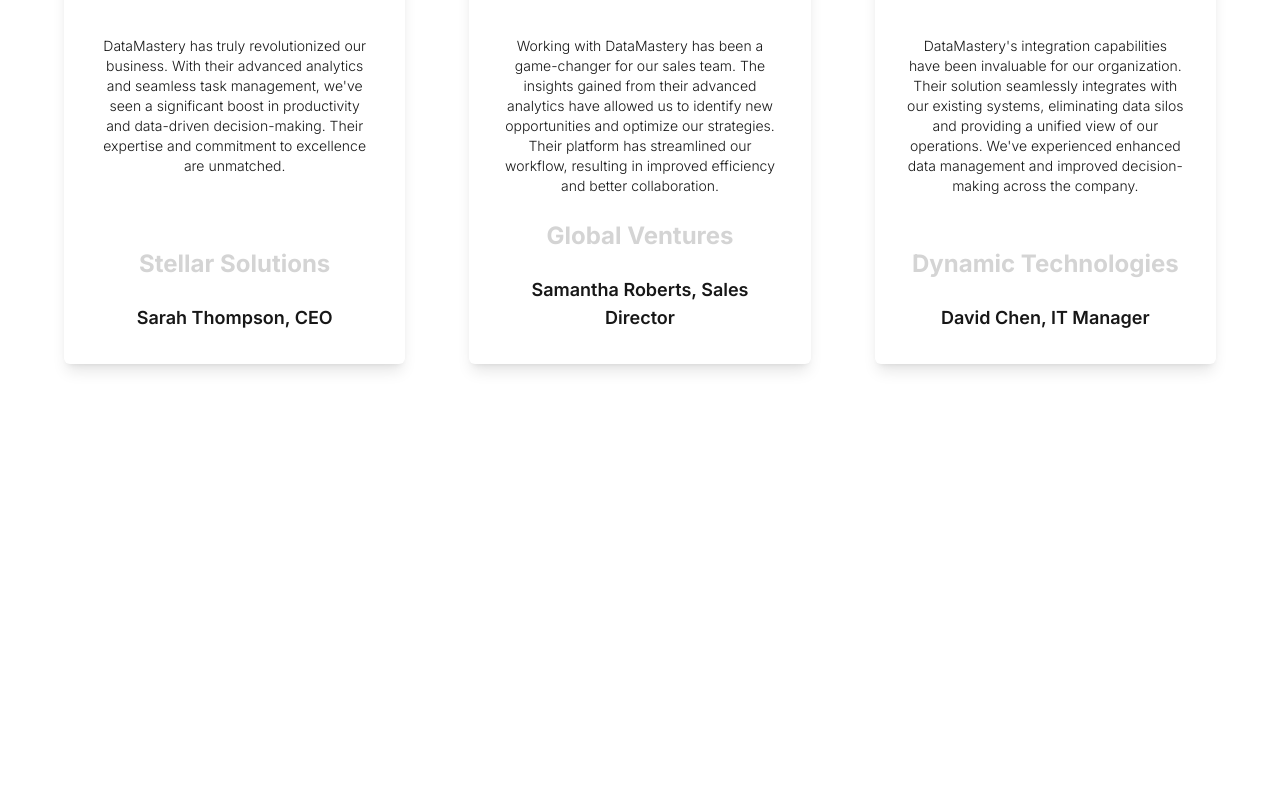
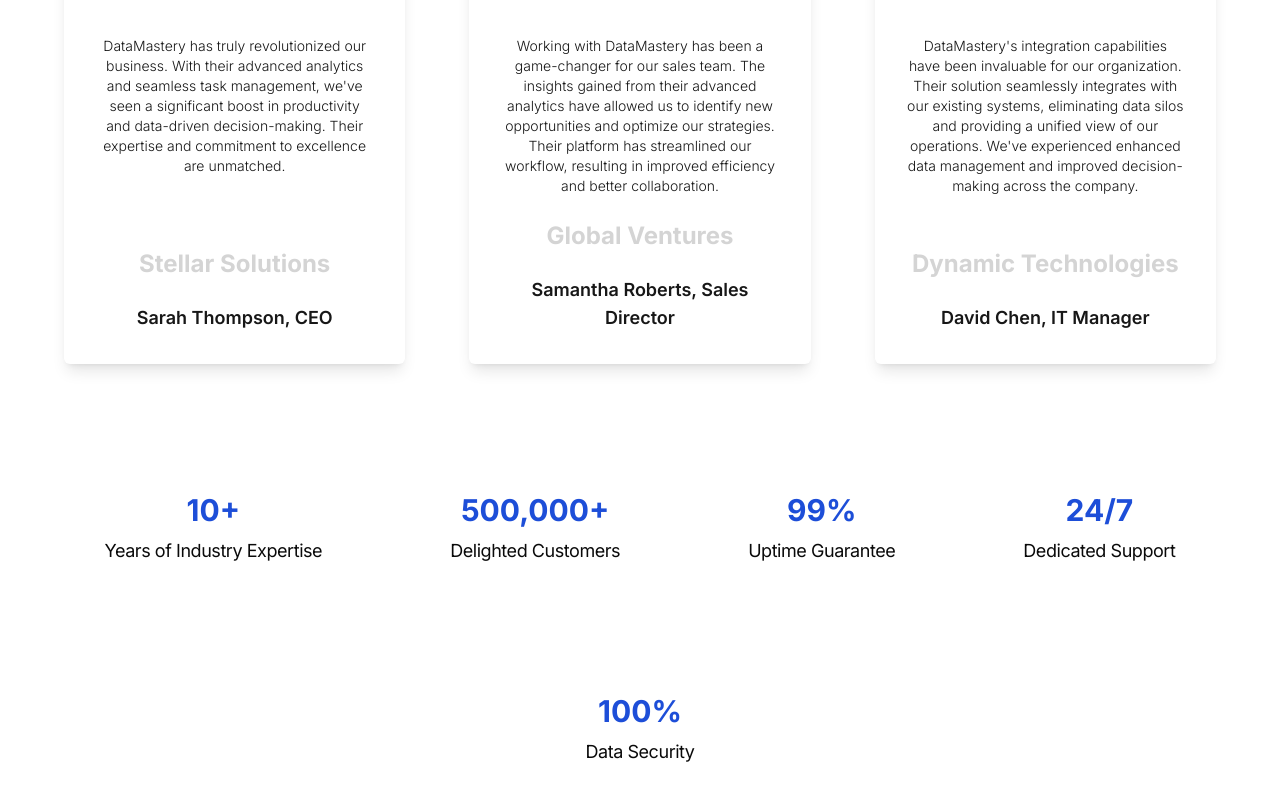
Before and after one commit to se7t/datamastery, a Next.js app: page / in a window 1280 px wide. Shown: the part 4146-4946 px from the top of the page. Before the commit the page ends 4638 px from the top, so only its background shows below. Built offline with nearby package versions, Linux system fonts and the light colour scheme.

Commit message:
Add statistics section

```diff
--- a/app/page.tsx
+++ b/app/page.tsx
@@ -5,6 +5,7 @@
 import FunctionalityList from "@/components/FunctionalityList";
 import Integrations from "@/components/Integrations";
 import TestimonialsSections from "@/components/TestimonialsSection";
+import StatisticsList from "@/components/StatisticsList";
 
 export default function Home() {
   return (
@@ -16,6 +17,7 @@
       <FunctionalityList />
       <Integrations />
       <TestimonialsSections />
+      <StatisticsList />
     </main>
   );
 }
--- /dev/null
+++ b/components/StatisticsItem.tsx
@@ -0,0 +1,20 @@
+interface StatisticsItemProps {
+  stat: string;
+  description: string;
+}
+
+const StatisticsItem = (props: StatisticsItemProps) => {
+  return (
+    <div>
+      <h3 className="text-center text-3xl font-bold text-blue-700">
+        {props.stat}
+        <br />
+        <span className="text-lg font-normal tracking-tight text-neutral-950">
+          {props.description}
+        </span>
+      </h3>
+    </div>
+  );
+};
+
+export default StatisticsItem;
--- /dev/null
+++ b/components/StatisticsList.tsx
@@ -0,0 +1,27 @@
+import StatisticsItem from "./StatisticsItem";
+
+const StatisticsList = () => {
+  const statisticsItems = [
+    { stat: "10+", description: "Years of Industry Expertise" },
+    { stat: "500,000+", description: "Delighted Customers" },
+    { stat: "99%", description: "Uptime Guarantee" },
+    { stat: "24/7", description: "Dedicated Support" },
+    { stat: "100%", description: "Data Security" },
+  ];
+
+  return (
+    <section className="container mx-auto my-24 flex flex-wrap justify-center gap-24 px-8 md:my-32 lg:px-16 xl:gap-32">
+      {statisticsItems.map((item, index) => {
+        return (
+          <StatisticsItem
+            key={index}
+            stat={item.stat}
+            description={item.description}
+          />
+        );
+      })}
+    </section>
+  );
+};
+
+export default StatisticsList;
```
